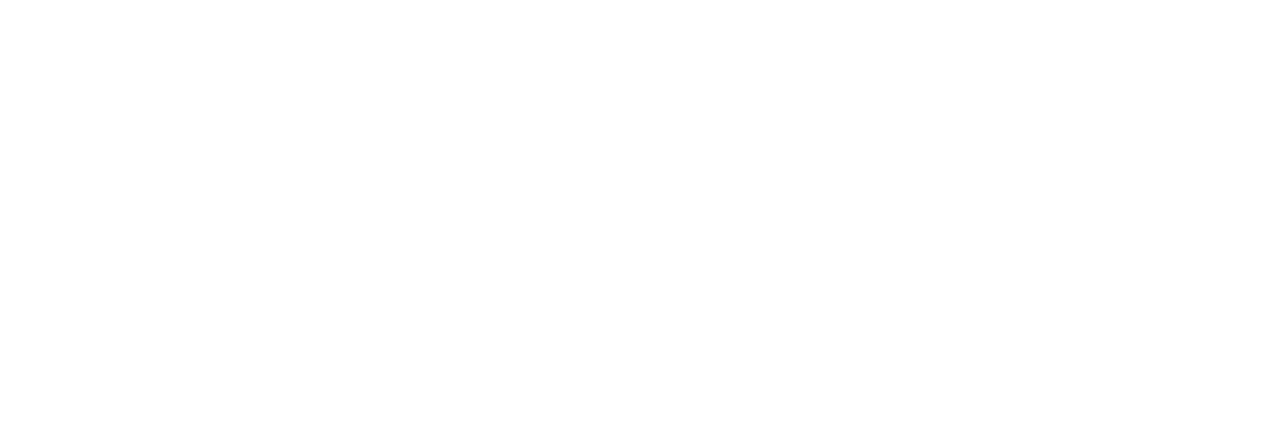
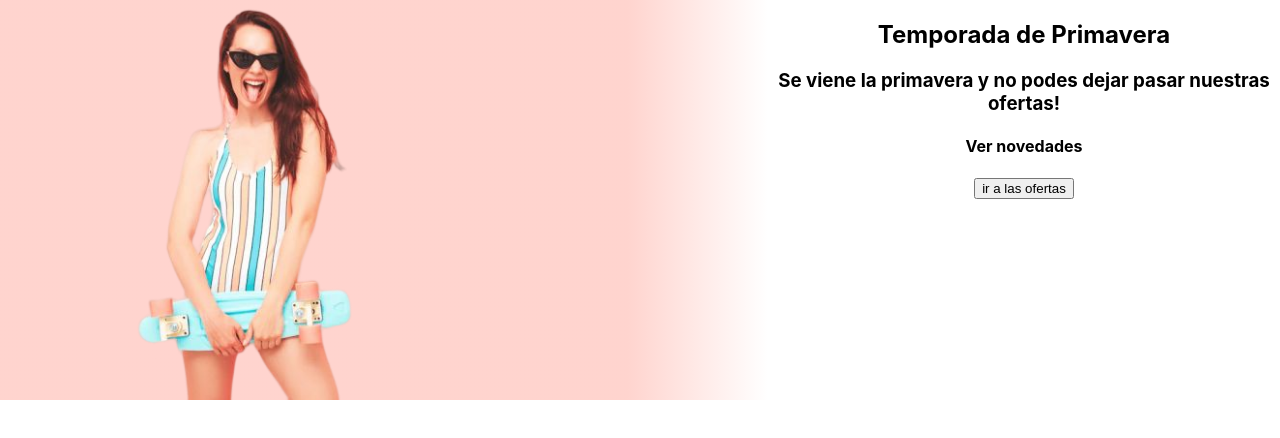
Before and after one commit to Nahuxc/Ecommerce-shop, a React (Create React App) app: page / in a window 1280 px wide. Shown: the top 438 px of the page. Built offline with nearby package versions, Linux system fonts and the light colour scheme.

Commit message:
cambios de Hero

```diff
--- a/src/App.css
+++ b/src/App.css
@@ -1,3 +1,4 @@
+
 .App {
   text-align: center;
 }
--- a/src/App.js
+++ b/src/App.js
@@ -1,11 +1,12 @@
 import logo from './logo.svg';
+import Hero from './components/Hero/Hero'
 import './App.css';
 
 function App() {
   return (
     <div className="App">
       {/* <NavBar /> */}
-      {/* <Hero /> */}
+      <Hero />
       {/* <ItemListContainer /> */}
     </div>
   );
--- a/src/components/Hero/Hero.jsx
+++ b/src/components/Hero/Hero.jsx
@@ -1,18 +1,22 @@
 import React from 'react'
+import './hero.css'
 
 function Hero() {
   return (
     <div className='hero-container'>
         <div className='bg-container'>
-            <img src="" alt="" />
+            <img src="../../fondo.png" alt="" className='img-bg'/>
         </div>
         <div className='text-container'>
             <div>
-                <h2></h2>
-                <h3></h3>
+                <h2>Temporada de Primavera</h2>
+                <h3>Se viene la primavera y no podes dejar pasar nuestras ofertas!</h3>
+                <h4>Ver novedades</h4>
+            <div className='button-container'>
+                <button>
+                    ir a las ofertas
+                </button>
             </div>
-            <div className='button-container'>
-                <button />
             </div>
         </div>
     </div>
--- /dev/null
+++ b/src/components/Hero/hero.css
@@ -0,0 +1,23 @@
+.hero-container{
+    background: rgb(255,210,204);
+background: linear-gradient(90deg, rgba(255,210,204,0.9559174011401436) 49%, rgba(255,255,255,0.7654412106639531) 60%);
+    display: flex;
+    flex-direction: row;
+    width: 100%;
+    height: 25rem;
+}
+
+.bg-container{
+    width: 60%;
+}
+
+.img-bg{
+    height: 400px;
+}
+
+.text-container{
+    width: 40%;
+    display: flex;
+    justify-items: center;
+    flex-direction: column;
+}
```
Also changed, not shown: public/fondo.png (added).
